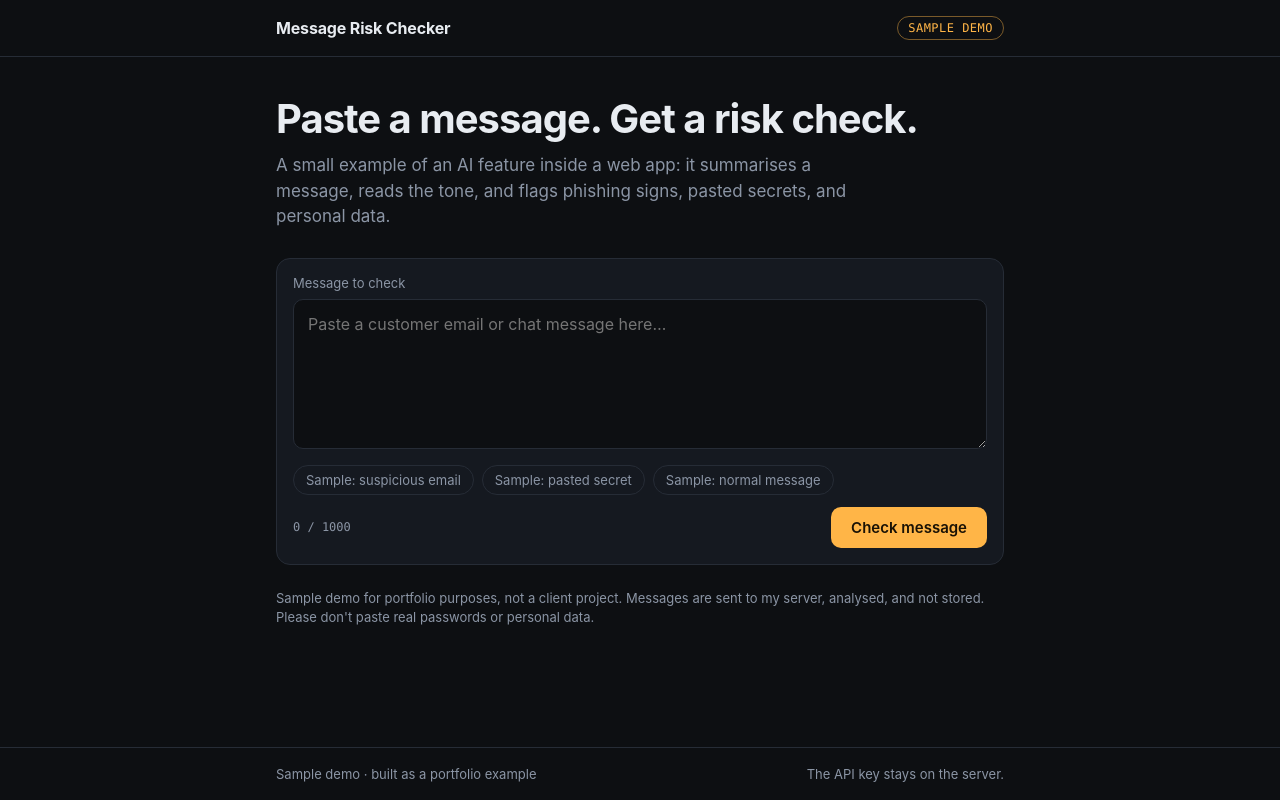
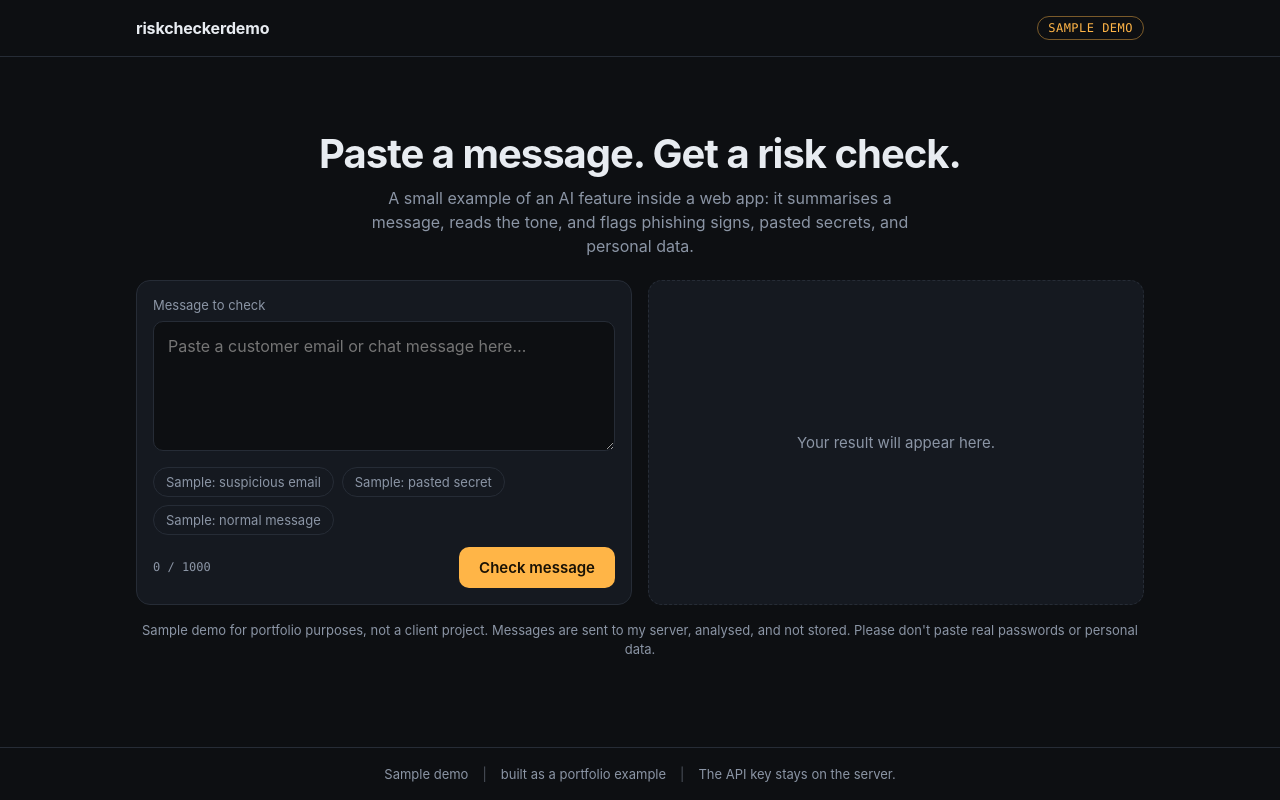
Before and after one commit to sra1st/riskcheckerdemo, a website: page public/index.html in a window 1280 px wide. Drawn offline with Linux system fonts and the light colour scheme.

Commit message:
Homepage layout and footer update

```diff
--- a/public/index.html
+++ b/public/index.html
@@ -21,8 +21,8 @@
   }
   * { box-sizing: border-box; }
   html, body { margin: 0; background: var(--bg); color: var(--text); font-family: var(--sans); }
-  body { min-height: 100vh; display: flex; flex-direction: column; }
-  .wrap { width: 100%; max-width: 760px; margin: 0 auto; padding: 0 16px; }
+  body { min-height: 100vh; min-height: 100dvh; display: flex; flex-direction: column; }
+  .wrap { width: 100%; max-width: 1040px; margin: 0 auto; padding: 0 16px; }
 
   header { border-bottom: 1px solid var(--line); }
   header .wrap { display: flex; align-items: center; justify-content: space-between; height: 56px; }
@@ -33,14 +33,15 @@
     padding: 4px 10px; border-radius: 999px;
   }
 
-  main { flex: 1; padding: 40px 0 56px; }
-  h1 { font-size: clamp(28px, 5vw, 40px); line-height: 1.1; letter-spacing: -0.025em; margin: 0 0 12px; }
-  .lede { color: var(--muted); font-size: 17px; line-height: 1.5; margin: 0 0 28px; max-width: 56ch; }
+  main { flex: 1; display: flex; align-items: center; padding: 24px 0; }
+  main > .wrap { margin: auto; }
+  h1 { font-size: clamp(28px, 5vw, 40px); line-height: 1.1; letter-spacing: -0.025em; margin: 0 0 10px; text-align: center; }
+  .lede { color: var(--muted); font-size: 16px; line-height: 1.5; margin: 0 auto 22px; max-width: 56ch; text-align: center; }
 
   .card { background: var(--panel); border: 1px solid var(--line); border-radius: 14px; padding: 16px; }
   label { display: block; font-size: 13px; color: var(--muted); margin-bottom: 8px; }
   textarea {
-    width: 100%; min-height: 150px; resize: vertical; padding: 12px 14px;
+    width: 100%; min-height: 110px; resize: vertical; padding: 12px 14px;
     background: var(--bg); color: var(--text); border: 1px solid var(--line); border-radius: 10px;
     font: 16px/1.5 var(--sans);
   }
@@ -63,7 +64,12 @@
   .go:hover { filter: brightness(1.06); }
   .go:disabled { opacity: .55; cursor: progress; }
 
-  #out { margin-top: 20px; }
+  .grid { display: grid; gap: 16px; }
+  #out { display: flex; flex-direction: column; }
+  #out > .card, #out > .notice { flex: 1; }
+  .placeholder { display: flex; align-items: center; justify-content: center; color: var(--muted); font-size: 15px; text-align: center; border-style: dashed; min-height: 120px; }
+  @media (min-width: 900px) { .grid { grid-template-columns: 1fr 1fr; align-items: stretch; } textarea { min-height: 130px; } }
+  @media (min-width: 900px) and (max-height: 760px) { .lede { display: none; } h1 { font-size: 28px; margin-bottom: 16px; } main { padding: 12px 0; } textarea { min-height: 100px; } .note { margin-top: 10px; } .left { margin-top: 8px; } }
   .result { display: grid; gap: 14px; }
   .top { display: flex; align-items: center; gap: 10px; flex-wrap: wrap; }
   .pill {
@@ -83,17 +89,18 @@
   .notice.lim { color: #ffe3b3; background: color-mix(in srgb, var(--med) 12%, transparent); border-color: color-mix(in srgb, var(--med) 45%, transparent); }
   .notice b { display: block; margin-bottom: 2px; }
 
-  .left { margin-top: 14px; font-family: var(--mono); font-size: 12px; color: var(--muted); }
-  .note { margin-top: 24px; font-size: 13px; color: var(--muted); line-height: 1.5; }
+  .left { margin-top: 12px; text-align: center; font-family: var(--mono); font-size: 12px; color: var(--muted); }
+  .note { margin-top: 16px; text-align: center; font-size: 13px; color: var(--muted); line-height: 1.5; }
 
   footer { border-top: 1px solid var(--line); padding: 18px 0; color: var(--muted); font-size: 13px; }
-  footer .wrap { display: flex; justify-content: space-between; gap: 12px; flex-wrap: wrap; }
+  footer .wrap { display: flex; justify-content: center; gap: 8px 14px; flex-wrap: wrap; text-align: center; }
+  footer .sep { opacity: .5; }
 </style>
 </head>
 <body>
 <header>
   <div class="wrap">
-    <span class="brand">Message Risk Checker</span>
+    <span class="brand">riskcheckerdemo</span>
     <span class="badge">Sample demo</span>
   </div>
 </header>
@@ -103,6 +110,7 @@
     <h1>Paste a message. Get a risk check.</h1>
     <p class="lede">A small example of an AI feature inside a web app: it summarises a message, reads the tone, and flags phishing signs, pasted secrets, and personal data.</p>
 
+    <div class="grid">
     <form class="card" id="form">
       <label for="msg">Message to check</label>
       <textarea id="msg" maxlength="1200" placeholder="Paste a customer email or chat message here…"></textarea>
@@ -117,7 +125,8 @@
       </div>
     </form>
 
-    <div id="out" aria-live="polite"></div>
+    <div id="out" aria-live="polite"><div class="card placeholder">Your result will appear here.</div></div>
+    </div>
     <div class="left" id="left"></div>
 
     <p class="note">Sample demo for portfolio purposes, not a client project. Messages are sent to my server, analysed, and not stored. Please don't paste real passwords or personal data.</p>
@@ -126,7 +135,8 @@
 
 <footer>
   <div class="wrap">
-    <span>Sample demo · built as a portfolio example</span>
+    <span>Sample demo</span><span class="sep">|</span>
+    <span>built as a portfolio example</span><span class="sep">|</span>
     <span>The API key stays on the server.</span>
   </div>
 </footer>
```
